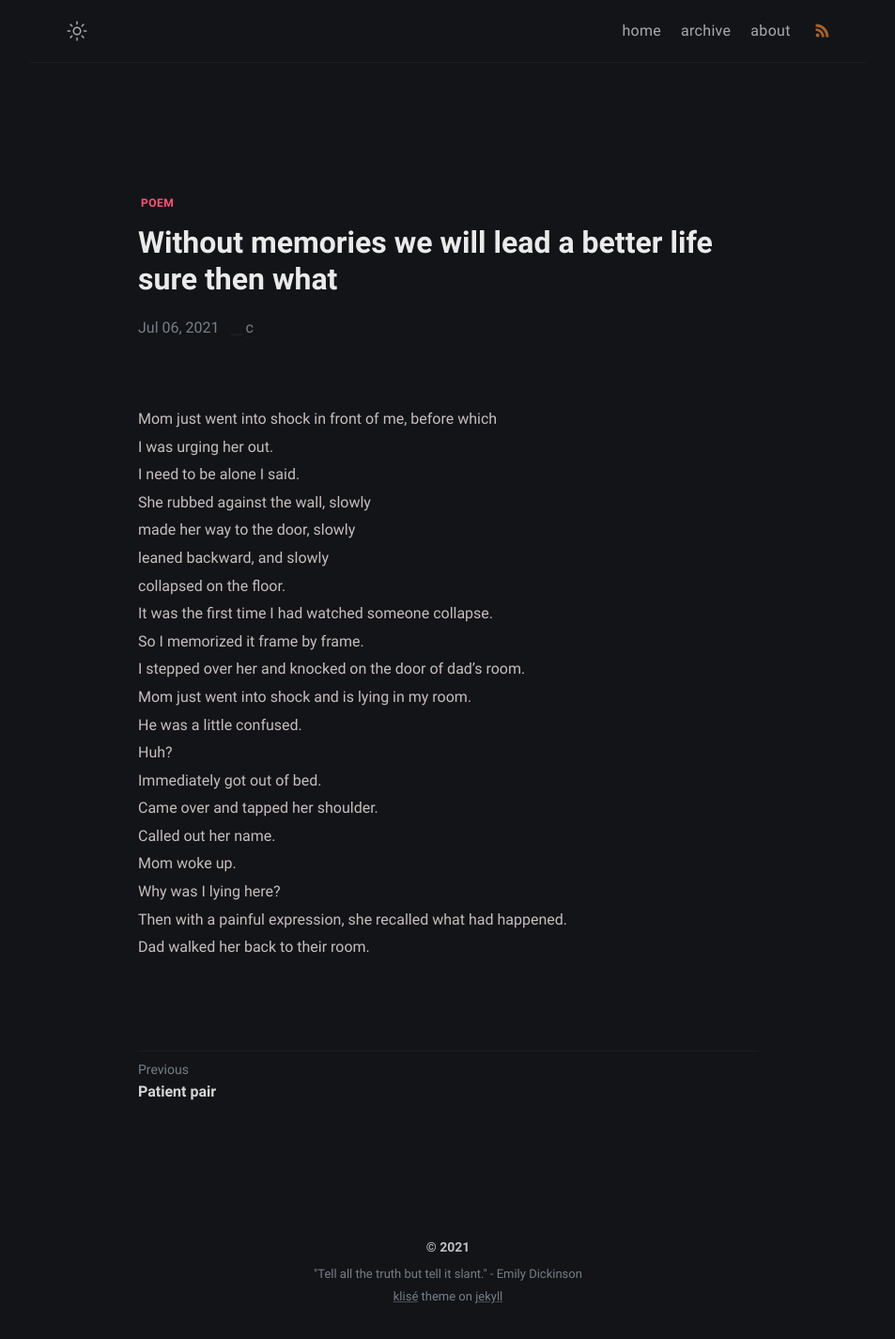
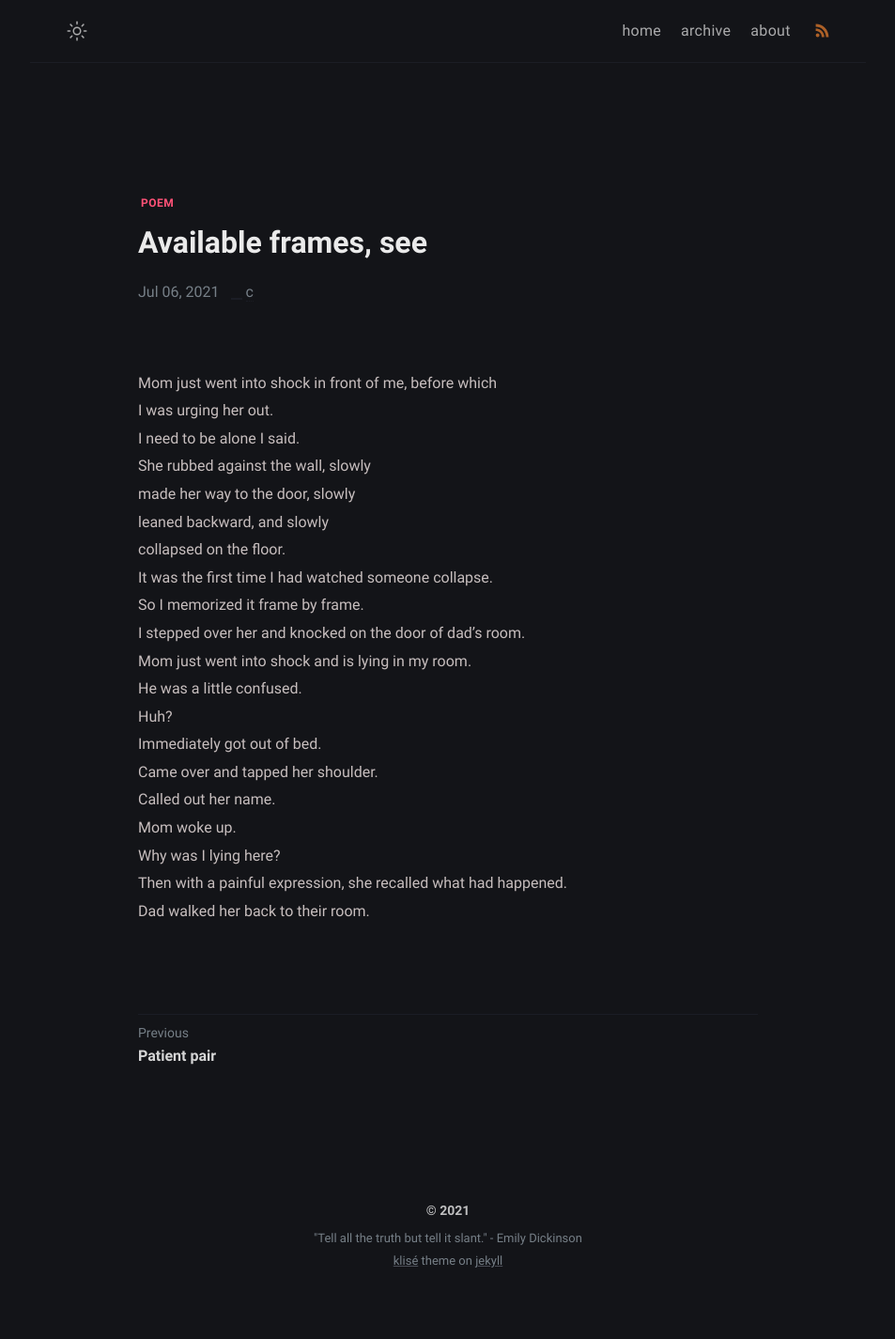
Before and after one commit to yijingch/afistforair.github.io, a Jekyll site: the page built from _posts/available-frames-see/2021-07-07-available-frames-see.md, in a window 1280 px wide. Shown: the whole page at 94% size, without its empty margins (163-1116 px from the left). Built offline with Jekyll 4.4.1, drawn with Linux system fonts in a browser that asks for light colours; after the commit the page ends 1386 px from its top, so only the background shows below that.

Commit message:
edit name

```diff
--- a/_posts/without-memories-we-will-lead-a-better-life-sure-then-what/2021-07-07-without-memories-we-will-lead-a-better-life-sure-then-what.md
+++ b/_posts/available-frames-see/2021-07-07-available-frames-see.md
@@ -1,5 +1,5 @@
 ---
-title: Without memories we will lead a better life sure then what
+title: Available frames, see
 date: 2021-07-07 10:54:00 +08:00
 tags: [poem]
 ---
```
